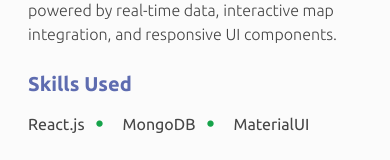
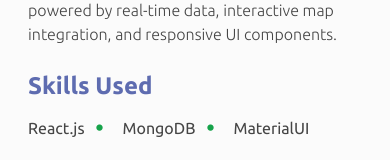
Before and after one commit to psyout/portfolio-app, a Next.js app: page /projects/0 in a window 390 px wide. Shown: the part 438-598 px from the top of the page. Built offline with nearby package versions, Linux system fonts and the light colour scheme.

Commit message:
Improve conditional rendering and responsiveness, add remaining data and images

```diff
--- a/app/projects/[id]/page.tsx
+++ b/app/projects/[id]/page.tsx
@@ -99,10 +99,10 @@
         {/* Skills */}
         {project.skills && (
           <section className='mb-8 md:mt-24 md:flex-1'>
-            <h3 className='logo mb-2 text-xl font-semibold'>Skills Used</h3>
+            <h3 className='logo mb-2 text-2xl font-semibold'>Skills Used</h3>
             <ul className='flex list-inside flex-wrap'>
               {project.skills.map((skill, index) => (
-                <li className='mr-2 mb-2 flex items-center' key={index}>
+                <li className='mr-2 mb-1 flex items-center' key={index}>
                   {skill} <span className='span text-3xl'>・</span>
                 </li>
               ))}
--- a/next.config.ts
+++ b/next.config.ts
@@ -1,9 +1,5 @@
 import type { NextConfig } from 'next'
 
-const nextConfig: NextConfig = {
-  images: {
-    domains: ['picsum.photos'] // Add the external image domain here
-  }
-}
+const nextConfig: NextConfig = {}
 
 export default nextConfig
```
